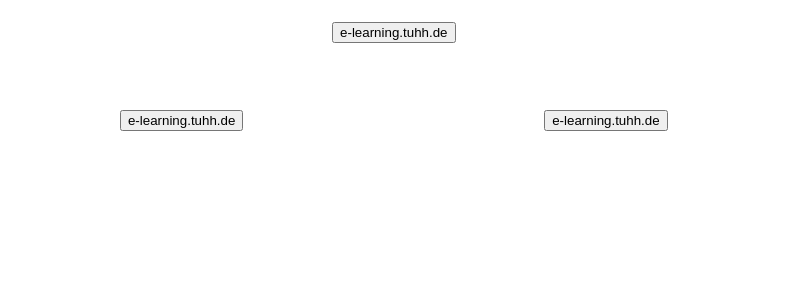
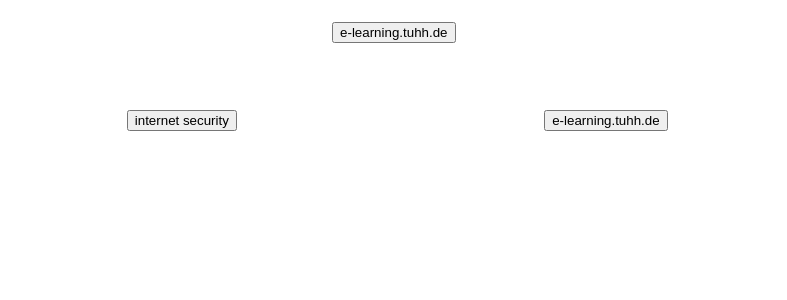
Before and after one commit to Trixxo/trixxo.github.io, a Jekyll site: the page index.html, which Jekyll copies as it is, in a window 1280 px wide. Shown: the part 128-428 px from the top of the page, without its empty margins (246-1033 px from the left). Built offline with Jekyll 4.4.1, drawn with Linux system fonts in a browser that asks for light colours.

Commit message:
update links

```diff
--- a/index.html
+++ b/index.html
@@ -16,7 +16,7 @@
 			 width="500"
 			 height="500">
 		</canvas>
-		<script src="./index.js"></script>
+		<script src="./script.js"></script>
 	</div>
 </body>
 </html>
--- a/index.js
+++ b/script.js
@@ -1,6 +1,6 @@
 const links = [
 	'e-learning.tuhh.de',
-	'e-learning.tuhh.de',
+	'https://www3.tuhh.de/e-4/teaching/rnuis-exercises-labs/',
 	'e-learning.tuhh.de',
 	'e-learning.tuhh.de',
 	'e-learning.tuhh.de',
@@ -11,7 +11,7 @@ const links = [
 
 const titles = [
 	'e-learning.tuhh.de',
-	'e-learning.tuhh.de',
+	'internet security',
 	'e-learning.tuhh.de',
 	'e-learning.tuhh.de',
 	'e-learning.tuhh.de',
```
